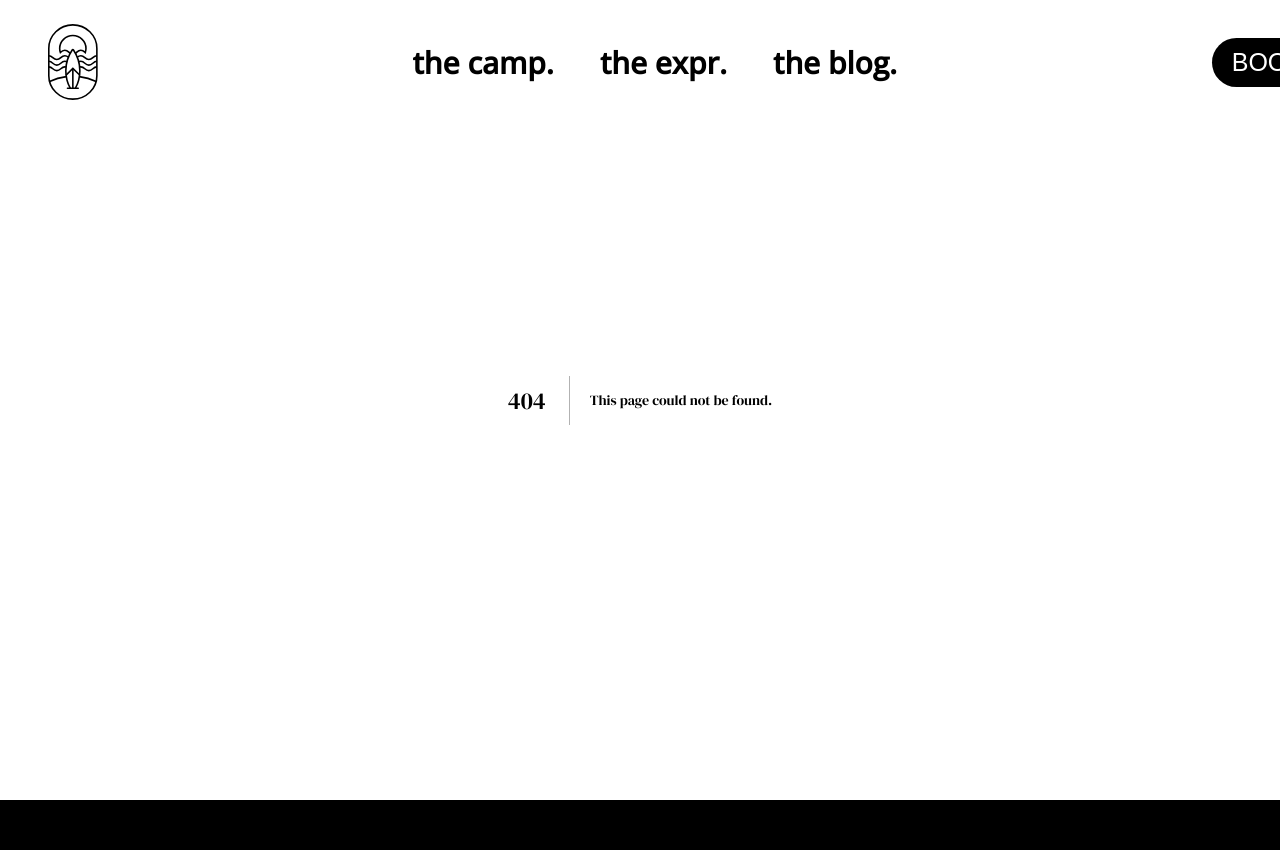
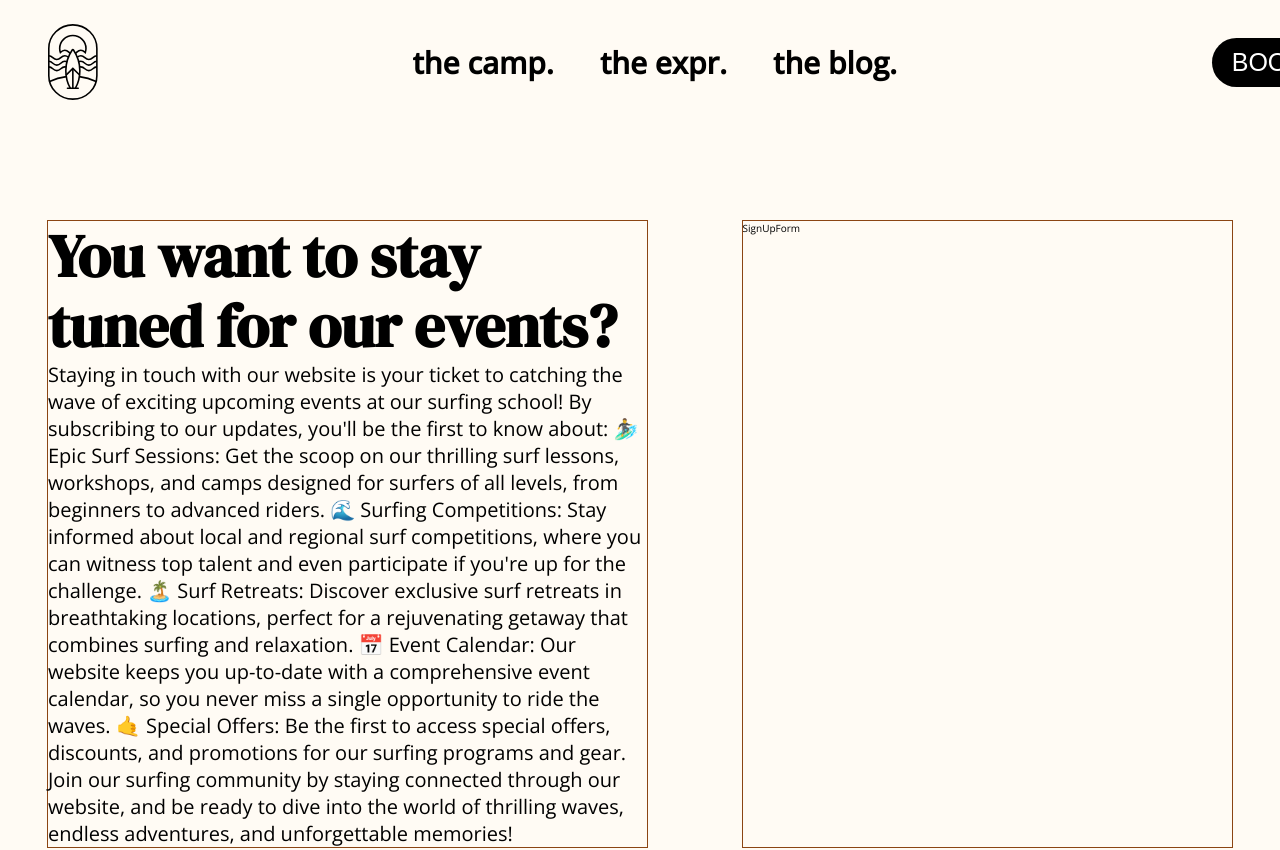
Before and after one commit to foysalkazi11/sarfcamp_frontend, a Next.js app: page /events in a window 1280 px wide. Before the commit this address had no page. Shown: the top 850 px of the page. Built offline with nearby package versions, Linux system fonts and the light colour scheme.

Commit message:
wip event sign up form

```diff
--- /dev/null
+++ b/app/_components/events/EventContent.tsx
@@ -0,0 +1,30 @@
+import React from "react";
+import Markdown from "react-markdown";
+
+const EventContent = () => {
+  return (
+    <section className="eventContent">
+      <h3>You want to stay tuned for our events?</h3>
+      <Markdown className="copy">
+        Staying in touch with our website is your ticket to catching the wave of
+        exciting upcoming events at our surfing school! By subscribing to our
+        updates, you'll be the first to know about: 🏄‍♂️ Epic Surf Sessions: Get
+        the scoop on our thrilling surf lessons, workshops, and camps designed
+        for surfers of all levels, from beginners to advanced riders. 🌊 Surfing
+        Competitions: Stay informed about local and regional surf competitions,
+        where you can witness top talent and even participate if you're up for
+        the challenge. 🏝️ Surf Retreats: Discover exclusive surf retreats in
+        breathtaking locations, perfect for a rejuvenating getaway that combines
+        surfing and relaxation. 📅 Event Calendar: Our website keeps you
+        up-to-date with a comprehensive event calendar, so you never miss a
+        single opportunity to ride the waves. 🤙 Special Offers: Be the first to
+        access special offers, discounts, and promotions for our surfing
+        programs and gear. Join our surfing community by staying connected
+        through our website, and be ready to dive into the world of thrilling
+        waves, endless adventures, and unforgettable memories!
+      </Markdown>
+    </section>
+  );
+};
+
+export default EventContent;
--- /dev/null
+++ b/app/_components/events/SignUpForm.tsx
@@ -0,0 +1,7 @@
+import React from "react";
+
+const SignUpForm = () => {
+  return <section className="signUpForm">SignUpForm</section>;
+};
+
+export default SignUpForm;
--- /dev/null
+++ b/app/events/page.tsx
@@ -0,0 +1,16 @@
+import React from "react";
+import EventContent from "../_components/events/EventContent";
+import SignUpForm from "../_components/events/SignUpForm";
+
+const Events = () => {
+  return (
+    <main className="events">
+      <div className="events__currentEvent">
+        <EventContent />
+        <SignUpForm />
+      </div>
+    </main>
+  );
+};
+
+export default Events;
--- /dev/null
+++ b/sass/components/events/_eventContent.scss
@@ -0,0 +1,5 @@
+.eventContent {
+  width: 55%;
+  min-height: 300px;
+  border: 1px solid saddlebrown;
+}
--- /dev/null
+++ b/sass/components/events/_events.scss
@@ -0,0 +1,10 @@
+.events {
+  padding: 22rem 4.7rem 12rem 4.7rem;
+
+  &__currentEvent {
+    width: 100%;
+    display: flex;
+    gap: 9.4rem;
+    border: 1px salmon;
+  }
+}
--- /dev/null
+++ b/sass/components/events/_signUpForm.scss
@@ -0,0 +1,5 @@
+.signUpForm {
+  width: 45%;
+  min-height: 300px;
+  border: 1px solid saddlebrown;
+}
--- a/sass/main.scss
+++ b/sass/main.scss
@@ -17,3 +17,6 @@
 @import "./components/singleBlog/articleOverview";
 @import "./components/singleBlog/articleComponents";
 @import "./components/blog/theBlog";
+@import "./components/events/events";
+@import "./components/events/eventContent";
+@import "./components/events/signUpForm";
```
